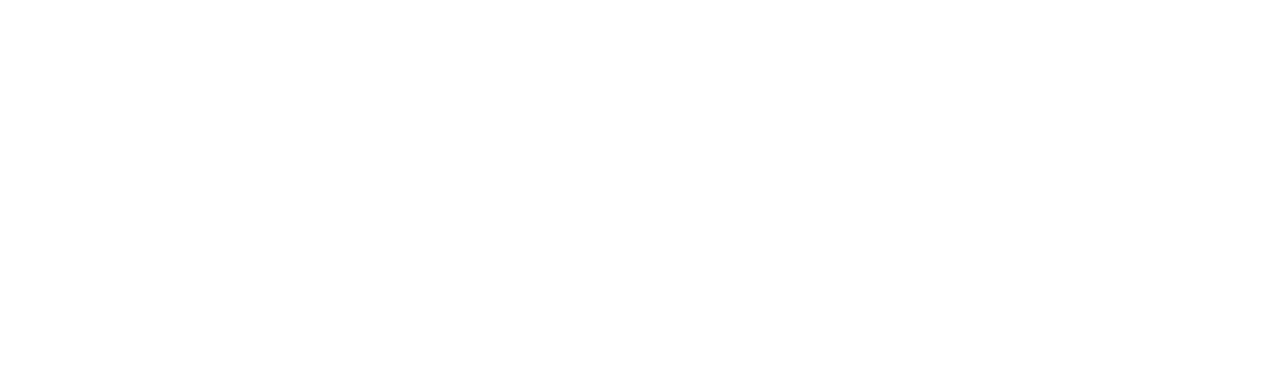
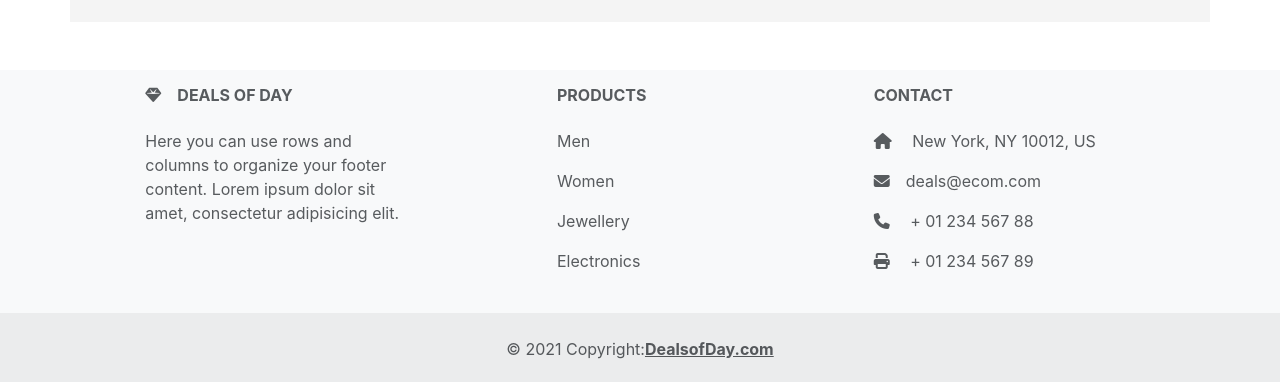
Before and after one commit to arjunvinod004/ecommerce-react, a React (Create React App) app: page / in a window 1280 px wide. Shown: the part 1550-1932 px from the top of the page. Before the commit the page ends 1572 px from the top, so only its background shows below. Built offline with nearby package versions, Linux system fonts and the light colour scheme; no server answers.

Commit message:
admin side completed

```diff
--- a/package.json
+++ b/package.json
@@ -11,6 +11,7 @@
     "react": "^18.3.1",
     "react-bootstrap": "^2.10.4",
     "react-dom": "^18.3.1",
+    "react-image-file-resizer": "^0.4.8",
     "react-loading-skeleton": "^3.4.0",
     "react-router-dom": "^6.26.0",
     "react-scripts": "5.0.1",
--- a/src/App.css
+++ b/src/App.css
@@ -130,3 +130,6 @@
 .buttons:hover {
   background-color: #2980b9;
 }
+
+img:hover{
+transform: scale(1.1);}
--- a/src/admin/Admin.jsx
+++ b/src/admin/Admin.jsx
@@ -5,7 +5,7 @@
 
     const username=useRef();
     const password = useRef();
-    const getusername=localStorage.getItem("username");
+    const getusername=localStorage.getItem("admin");
     const getpassword=localStorage.getItem("password");
 const navigate=useNavigate();
     const handleformsubmit=()=>{
--- a/src/admin/Dashboard.jsx
+++ b/src/admin/Dashboard.jsx
@@ -2,14 +2,18 @@
 import React, { useEffect } from "react";
 import { useState } from "react";
 import { Link } from "react-router-dom";
+import Resizer from "react-image-file-resizer";
 
 function Dashboard({ cartCount }) {
   const [title, setTitle] = useState("");
   const [description, setdescription] = useState("");
   const [quanity,setQuanity]=useState('');
   const [price,setPrice]=useState('');
-  const [image,setImage]=useState()
-  const [file,setfile]=useState()
+  const [image,setImage]=useState("")
+ const[specification,setspecification]=useState("")
+ const [code,setcode]=useState("")
+ const[category,setcategory]=useState("")
+ const [size,setsize]=useState("")
    const [orders, setOrders] = useState([]);
   const [products,setproducts]=useState([])
  console.log(image);
@@ -38,14 +42,36 @@
   const handleimagechange=(e)=>{
 
 const data= new FileReader()
-data.addEventListener('load',()=>{
-  setImage(data.result)
-})
+if (e.target.files[0]) {
+  Resizer.imageFileResizer(
+    e.target.files[0],
+    200, // width
+    200, // height
+    "JPEG", // output format (JPEG, PNG, etc.)
+    70, // quality (0-100)
+    0, // rotation
+    (uri) => {
+      setImage(uri); // set base64 string after resize
+    },
+    "base64" // output type
+  );
+}
+
 data.readAsDataURL(e.target.files[0])
+data.onload=()=>{
+console.log(data.result);
+setImage(data.result)
 
+}
   }
 const handlesubmit=()=>{
+  axios.post('http://localhost:8000/addproducts',{title,description,quanity,price,image})
+  .then(res=>{
+    console.log(res.data);
 
+  })
+  .catch(err=>console.log(err)
+  )
 }
 
   // const username=localStorage.getItem("username")
@@ -127,6 +153,34 @@
 
                       <div class="mb-3">
                         <label class="form-label" for="">
+                          specification
+                        </label>
+                        <input class="form-control" type="text" value={specification} onChange={(e)=>setspecification(e.target.value)} />
+                      </div>
+
+                      <div class="mb-3">
+                        <label class="form-label" for="">
+                          code
+                        </label>
+                        <input class="form-control" type="text" value={code} onChange={(e)=>setcode(e.target.value)} />
+                      </div>
+
+                      <div class="mb-3">
+                        <label class="form-label" for="">
+                          category
+                        </label>
+                        <input class="form-control" type="text" value={category} onChange={(e)=>setcategory(e.target.value)} />
+                      </div>
+
+                      <div class="mb-3">
+                        <label class="form-label" for="">
+                          size
+                        </label>
+                        <input class="form-control" type="text" value={size} onChange={(e)=>setsize(e.target.value)} />
+                      </div>
+
+                      <div class="mb-3">
+                        <label class="form-label" for="">
                           Quanity
                         </label>
                         <input class="form-control" type="number" value={quanity}onChange={(e)=>setQuanity(e.target.value)} />
@@ -141,7 +195,7 @@
                         <label htmlFor="">Image</label>
                         <input onChange={handleimagechange} type="file" className="form-control" />
                       </div>
-                      <img src={image} alt="" width={'200px'} height={'200px'}/>
+                      {image==""||image==null?"":<img width={'200px'} height={'200px'} src={image}/>}
 
                       <button type="submit" class="btn btn-primary" onClick={handlesubmit}>submit</button>
                     </form>
--- /dev/null
+++ b/src/components/Footer.jsx
@@ -0,0 +1,82 @@
+import React from 'react'
+
+function Footer() {
+  return (
+<div>
+  {/* Footer */}
+  <footer className="text-center text-lg-start bg-body-tertiary text-muted" style={{background:'#f8f8f8'}}>
+    {/* Section: Social media */}
+
+    {/* Section: Social media */}
+    {/* Section: Links  */}
+    <section className>
+      <div className="container text-center text-md-start mt-5">
+        {/* Grid row */}
+        <div className="row mt-3">
+          {/* Grid column */}
+          <div className="col-md-3 col-lg-4 col-xl-3 mx-auto mb-4">
+            {/* Content */}
+            <h6 className="text-uppercase fw-bold mb-4">
+              <i className="fas fa-gem me-3" />Deals of Day
+            </h6>
+            <p>
+              Here you can use rows and columns to organize your footer content. Lorem ipsum
+              dolor sit amet, consectetur adipisicing elit.
+            </p>
+          </div>
+          {/* Grid column */}
+          {/* Grid column */}
+          <div className="col-md-2 col-lg-2 col-xl-2 mx-auto mb-4">
+            {/* Links */}
+            <h6 className="text-uppercase fw-bold mb-4">
+              Products
+            </h6>
+            <p>
+              <a style={{textDecoration:'none'}} href="#!" className="text-reset">Men</a>
+            </p>
+            <p>
+              <a style={{textDecoration:'none'}} href="#!" className="text-reset">Women</a>
+            </p>
+            <p>
+              <a style={{textDecoration:'none'}} href="#!" className="text-reset">Jewellery</a>
+            </p>
+            <p>
+              <a style={{textDecoration:'none'}} href="#!" className="text-reset">Electronics</a>
+            </p>
+          </div>
+          {/* Grid column */}
+          {/* Grid column */}
+
+          {/* Grid column */}
+          {/* Grid column */}
+          <div className="col-md-4 col-lg-3 col-xl-3 mx-auto mb-md-0 mb-4">
+            {/* Links */}
+            <h6 className="text-uppercase fw-bold mb-4">Contact</h6>
+            <p><i className="fas fa-home me-3" /> New York, NY 10012, US</p>
+            <p>
+              <i className="fas fa-envelope me-3" />
+              deals@ecom.com
+            </p>
+            <p><i className="fas fa-phone me-3" /> + 01 234 567 88</p>
+            <p><i className="fas fa-print me-3" /> + 01 234 567 89</p>
+          </div>
+          {/* Grid column */}
+        </div>
+        {/* Grid row */}
+      </div>
+    </section>
+    {/* Section: Links  */}
+    {/* Copyright */}
+    <div className="text-center p-4" style={{backgroundColor: 'rgba(0, 0, 0, 0.05)'}}>
+      © 2021 Copyright:
+      <a className="text-reset fw-bold" href="https://mdbootstrap.com/">DealsofDay.com</a>
+    </div>
+    {/* Copyright */}
+  </footer>
+  {/* Footer */}
+</div>
+
+  )
+}
+
+export default Footer
--- a/src/components/Home.jsx
+++ b/src/components/Home.jsx
@@ -3,6 +3,7 @@
 import Navbar from "./Navbar";
 import Products from "./Products";
 import { useEffect } from "react";
+import Footer from "./Footer";
 function Home() {
   const [cartCount, setCartCount] = useState(0); // State to track the number of items in the cart
 
@@ -118,6 +119,7 @@
       </div>
 
       <Products />
+
     </div>
   );
 }
--- a/src/components/Product.jsx
+++ b/src/components/Product.jsx
@@ -10,6 +10,14 @@
 
 
 function Product() {
+
+useEffect(()=>{
+  window.scrollTo({
+    top: 0, // Scroll to the top
+    behavior: "smooth", // Smooth scrolling
+  });
+},[])
+
     const [data,setData]=useState(null)
     const {id}=useParams()
     const [loading, setLoading] = useState(true); // To track loading state
--- a/src/components/Products.jsx
+++ b/src/components/Products.jsx
@@ -5,6 +5,7 @@
 import 'react-loading-skeleton/dist/skeleton.css'
 import { Link } from 'react-router-dom'
 import Navbar from './Navbar'
+import Footer from './Footer'
 function Products() {
     const [data,setData]=useState([])
     const id= useId()
@@ -42,7 +43,7 @@
   return (
     <div>
 
-      <div className="container">
+      <div className="container" style={{background:'#f4f4f4'}}>
         <div className="row">
             <div className="col-12">
                 <h1 className='fw-bolder text-center mt-3 mb-4
@@ -104,6 +105,7 @@
             </div>
         </div>
       </div>
+      <Footer/>
     </div>
   )
 }
```
Also changed, not shown: 1 other file (tests, documents, lock files or other folders).
